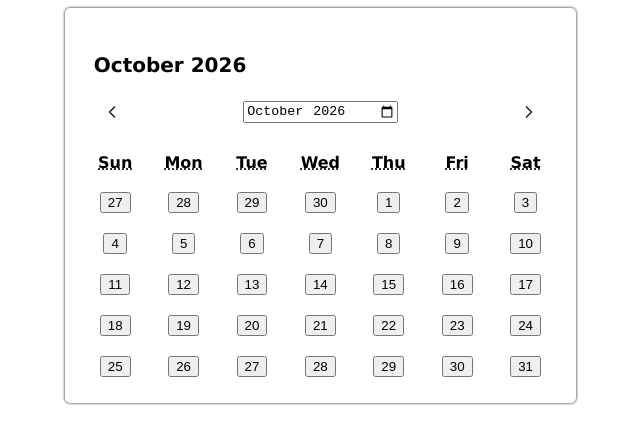
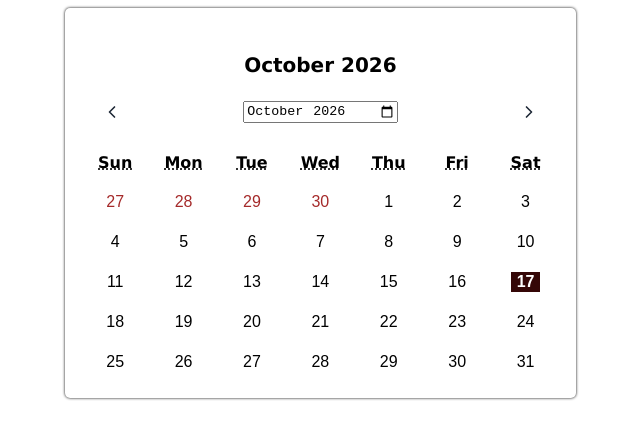
Before and after one commit to Temceo/martin_houssam_days_calendar, a plain HTML site: page index.html in a window 1280 px wide. Shown: the whole page, without its empty margins (309-949 px from the left). Drawn offline with Linux system fonts and the light colour scheme.

Commit message:
update css to highlight current day and days outside current month

```diff
--- a/style.css
+++ b/style.css
@@ -21,6 +21,10 @@ main {
   display: flex;
   justify-content: space-between;
   align-items: center;
+}
+
+#month-year {
+  text-align: center;
 }
 
 #month-picker {
@@ -69,5 +73,25 @@ td {
   text-align: center;
   vertical-align: top;
   padding: 10px 0;
-  border-radius: 5px;
 }
+
+th {
+  font-weight: 700;
+}
+
+button {
+  background-color: transparent;
+  border: none;
+  font-size: 1rem;
+}
+
+button.today {
+  font-weight: 700;
+  color: white;
+  /* padding: 0.3rem; */
+  background-color: rgb(53, 7, 7);
+}
+
+button.fade {
+  color: brown;
+}
--- a/web.mjs
+++ b/web.mjs
@@ -56,9 +56,9 @@ function render() {
       })
     );
 
-    if (date.getMonth() !== month) td.classList.add('fade');
+    if (date.getMonth() !== month) btn.classList.add('fade');
     if (date.toDateString() === today) {
-      td.classList.add('today');
+      btn.classList.add('today');
       btn.setAttribute('aria-current', 'date');
     }
 
```
